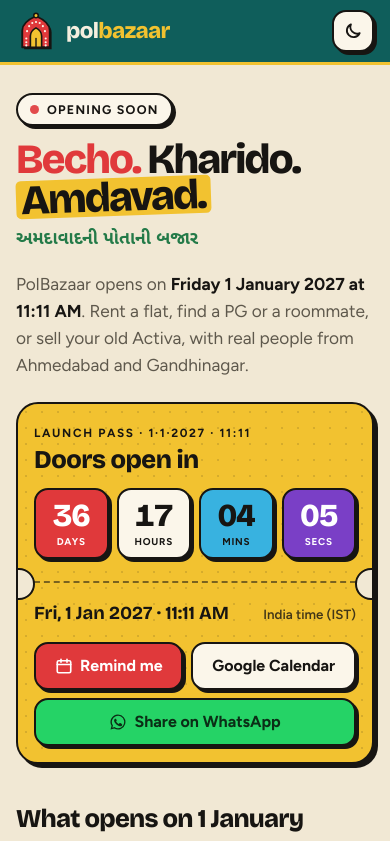
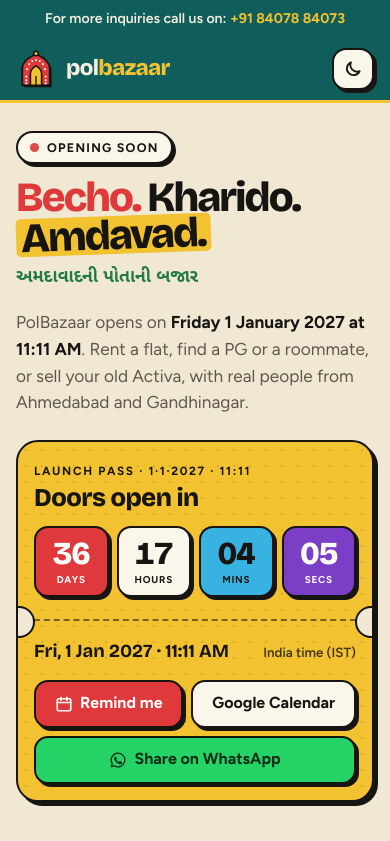
Before and after one commit to savanaistudio/polbazaar, a plain HTML site: page index.html in a window 390 px wide. Shown: the top 841 px of the page. Drawn offline with nearby package versions, Linux system fonts and the light colour scheme.

Commit message:
Add inquiry phone strip above header
Co-Authored-By: Claude Sonnet 5.5 <noreply@anthropic.com>
Claude-Session: https://claude.ai/code/session_01XCCMUPUovYi4a811DNEDpW

```diff
--- a/index.html
+++ b/index.html
@@ -149,6 +149,9 @@ footer a:hover{text-decoration:underline}
 .ribbon .gu{font-family:var(--f-guj);font-weight:700}
 @keyframes roll{to{transform:translateX(-50%)}}
 
+.topstrip{background:var(--teal);color:var(--on-teal);font-size:.88rem;font-weight:600;text-align:center;padding:8px 14px}
+.topstrip a{color:var(--haldi);font-weight:800;text-decoration:none;white-space:nowrap}
+.topstrip a:hover{text-decoration:underline}
 footer{padding-block:26px calc(26px + env(safe-area-inset-bottom,0px));color:var(--muted);font-size:.85rem}
 footer .wrap{display:flex;flex-wrap:wrap;gap:8px 16px;justify-content:space-between}
 
@@ -173,6 +176,7 @@ footer .wrap{display:flex;flex-wrap:wrap;gap:8px 16px;justify-content:space-betw
 </style>
 </head>
 <body>
+<div class="topstrip">For more inquiries call us on: <a href="tel:+918407884073">+91 84078 84073</a></div>
 <header class="bar">
   <div class="wrap">
     <a class="logo" href="/" aria-label="PolBazaar">
```
